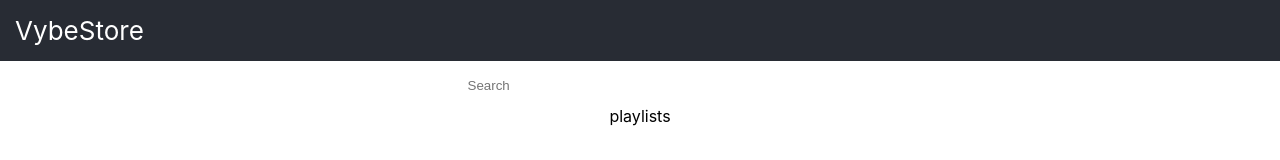
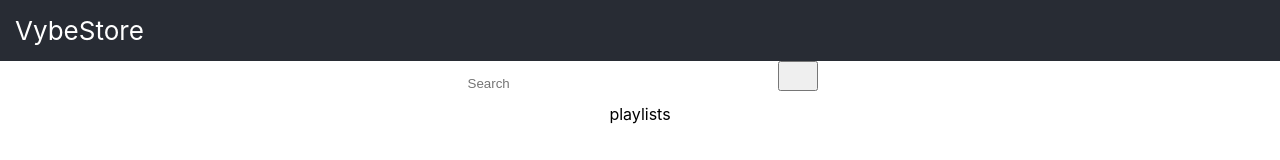
Before and after one commit to MrMvshv/VybeStore, a React (Create React App) app in the folder vybestore/: page / in a window 1280 px wide. Shown: the top 160 px of the page. Built offline with nearby package versions, Linux system fonts and the light colour scheme.

Commit message:
prototype landing page. Header, search box and footer done

```diff
--- a/vybestore/src/components/header.css
+++ b/vybestore/src/components/header.css
@@ -26,9 +26,6 @@
 .search-bar button {
   height: 30px;
   width: 40px;
-  background-color: #fff;
-  border: none;
-  border-radius: 3px;
   margin-left: 5px;
 }
 
```
